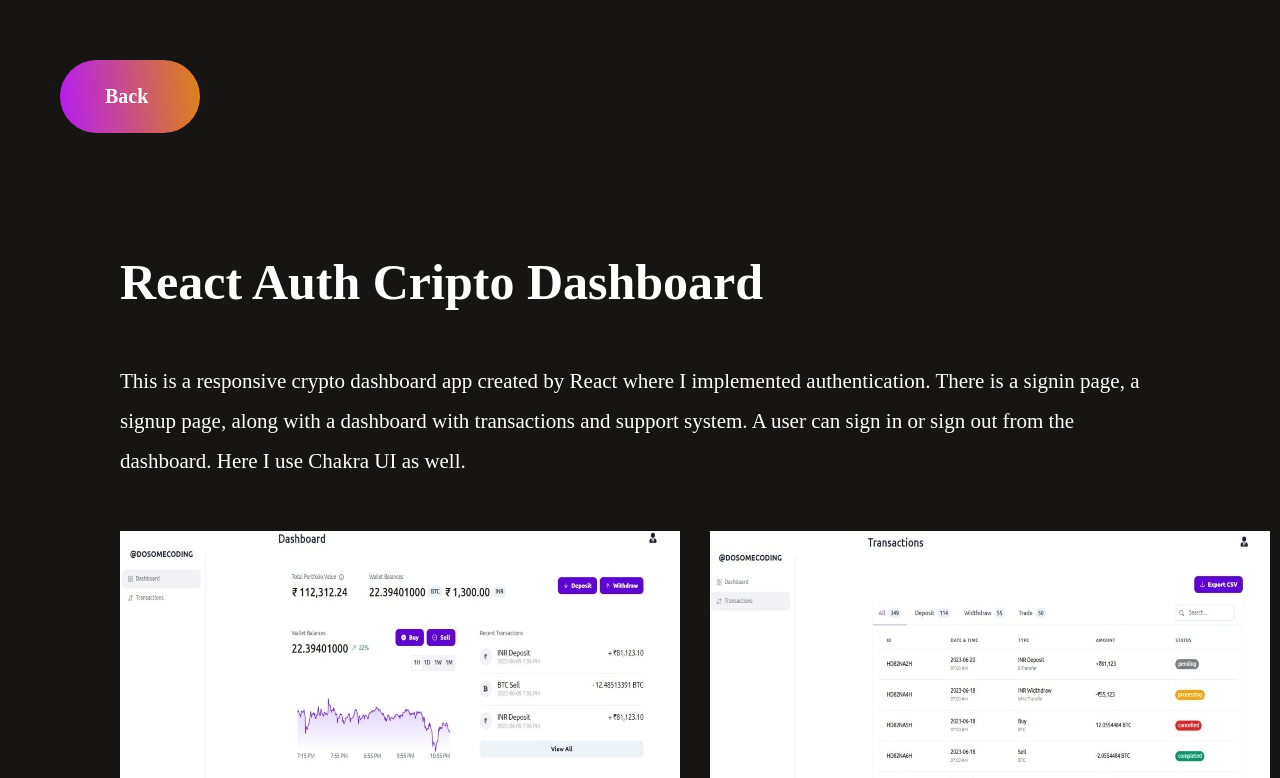
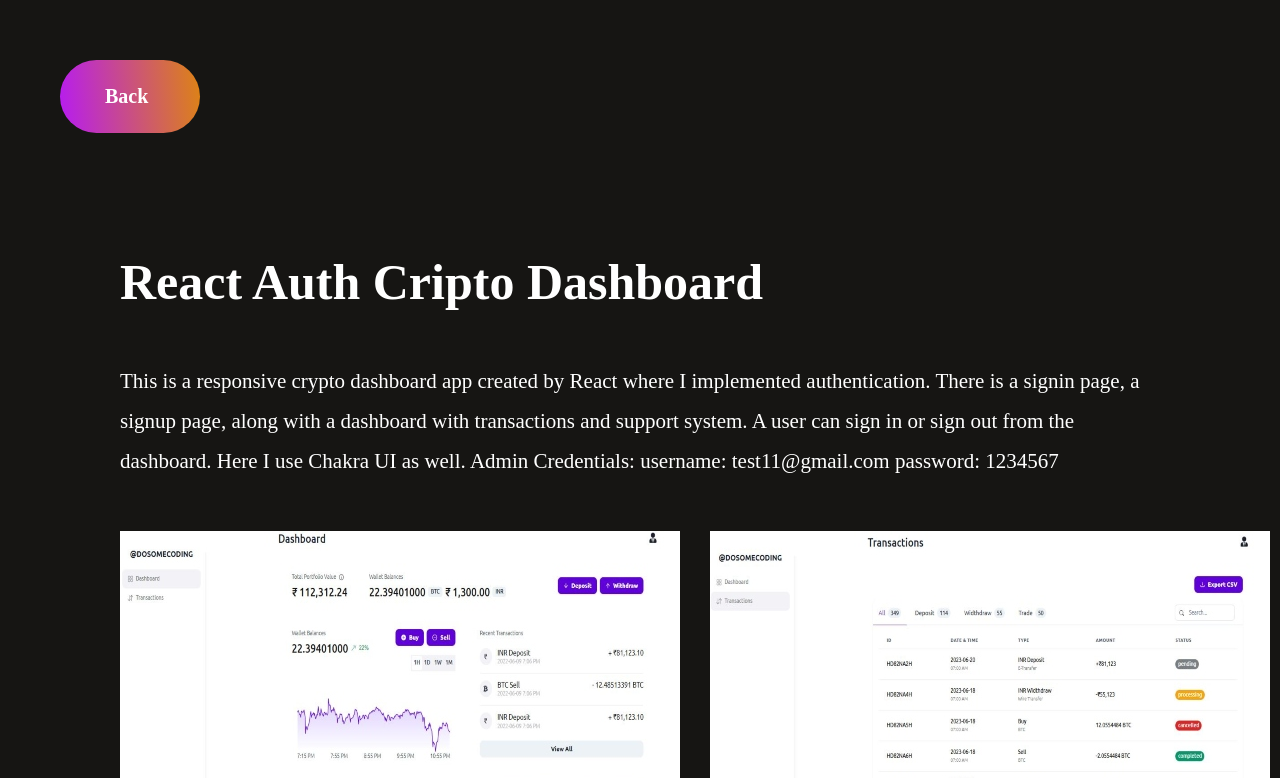
Before and after one commit to INTESARSHAWON/Portfolio, a React (Vite) app: page /detail/1 in a window 1280 px wide. Shown: the top 778 px of the page. Built offline with nearby package versions, Linux system fonts and the light colour scheme.

Commit message:
auth crypto dashboard details

```diff
--- a/src/Components/ProjectDetail/ProjectDetail.jsx
+++ b/src/Components/ProjectDetail/ProjectDetail.jsx
@@ -54,7 +54,7 @@ const ProjectDetail = () => {
         id: 1,
         title: "React Auth Cripto Dashboard",
         screenshots: [dashboard, transactions, support, signup, signin, forgotpassword],
-        projectdetails: "This is a responsive crypto dashboard app created by React where I implemented authentication. There is a signin page, a signup page, along with a dashboard with transactions and support system. A user can sign in or sign out from the dashboard. Here I use Chakra UI as well.",
+        projectdetails: "This is a responsive crypto dashboard app created by React where I implemented authentication. There is a signin page, a signup page, along with a dashboard with transactions and support system. A user can sign in or sign out from the dashboard. Here I use Chakra UI as well. Admin Credentials: username: test11@gmail.com  password: 1234567",
         technologyUsed: ["React", ", ", "Chakra UI", ", ", "JS", ", ", "CSS", ", ", "html"],
         livelink: "https://auth-crypto-dashboard-using-react-chakra-ui.vercel.app/",
         gitlink: "https://github.com/INTESARSHAWON/Auth-Crypto-Dashboard-using-React-Chakra-UI",
```
